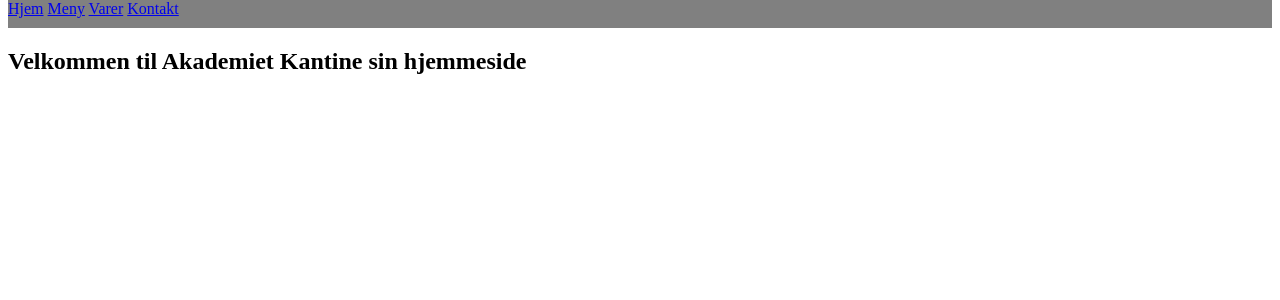
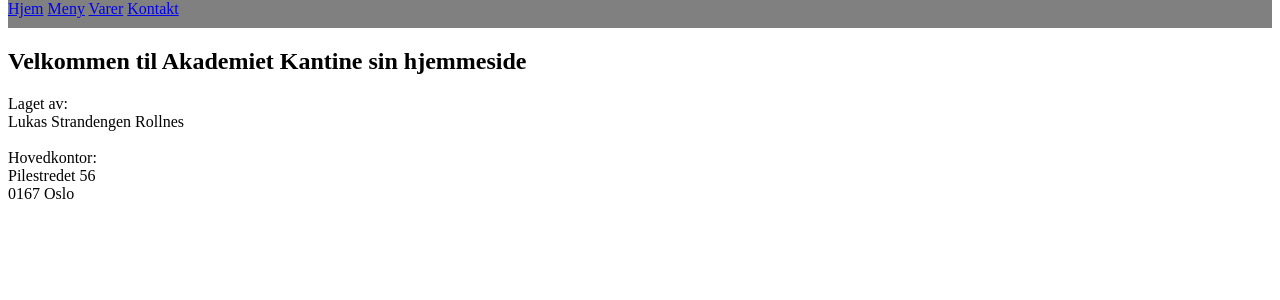
Before and after one commit to luckymessi321/kantine_oppgave, a Flask app: page / in a window 1280 px wide. Shown: the part 36-336 px from the top of the page. Run offline with Flask 3, Linux system fonts and the light colour scheme.

Commit message:
La til en footer med navnet på hvem som lagde nettsiden og hovedkontor adresse

```diff
--- a/templates/base.html
+++ b/templates/base.html
@@ -15,5 +15,12 @@
         <a href="/kontakt">Kontakt</a>
     </div>
     {% block content %}{% endblock %}
+    <footer>
+        Laget av: <br>
+        Lukas Strandengen Rollnes <br> <br>
+        Hovedkontor: <br>
+        Pilestredet 56 <br>
+        0167 Oslo
+    </footer>
 </body>
 </html>
```
